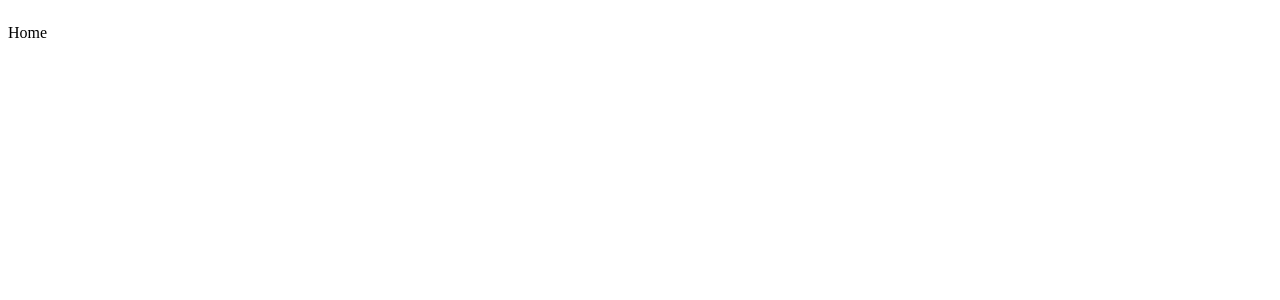
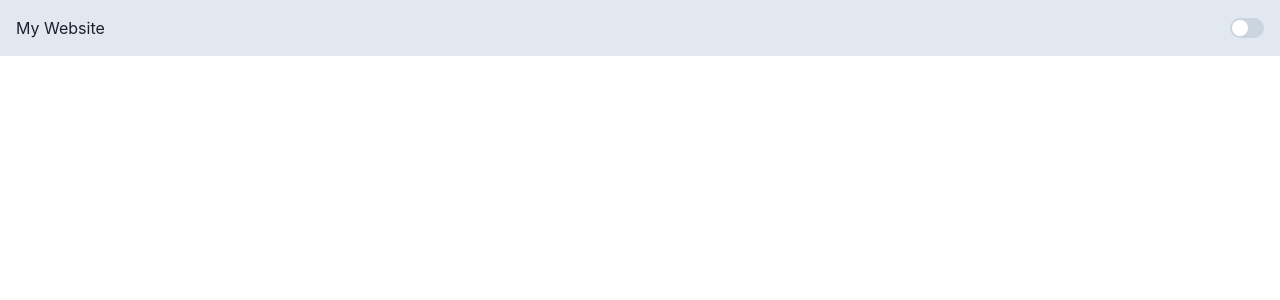
Before and after one commit to Satishchilkaka/my-store, a Next.js app: page / in a window 1280 px wide. Shown: the top 300 px of the page. Built offline with nearby package versions, Linux system fonts and the light colour scheme.

Commit message:
add header component

```diff
--- /dev/null
+++ b/src/components/Header.tsx
@@ -0,0 +1,27 @@
+import { useState } from 'react';
+import { Flex, Switch, useColorMode } from '@chakra-ui/react';
+
+const Header = () => {
+  const [isDarkMode, setIsDarkMode] = useState(false);
+  const { colorMode, toggleColorMode } = useColorMode();
+
+  const handleToggle = () => {
+    setIsDarkMode((prevMode) => !prevMode);
+    toggleColorMode();
+  };
+
+  return (
+    <Flex
+      as="header"
+      align="center"
+      justify="space-between"
+      p={4}
+      bg={isDarkMode ? 'gray.800' : 'gray.200'}
+    >
+      <h1>My Website</h1>
+      <Switch isChecked={isDarkMode} onChange={handleToggle} />
+    </Flex>
+  );
+};
+
+export default Header;
--- a/src/pages/index.tsx
+++ b/src/pages/index.tsx
@@ -1,12 +1,16 @@
-import { Flex, Box, Text } from "@chakra-ui/react";
+import { NextPage } from 'next';
+import { Box, ChakraProvider } from '@chakra-ui/react';
+import Header from '../components/Header';
 
-const Home = () => {
+const Home: NextPage = () => {
   return (
-    <Flex>
+    <ChakraProvider>
       <Box>
-        <Text>Home</Text>
+        <Header />
+        {/* Add the rest of your page content here */}
       </Box>
-    </Flex>
+    </ChakraProvider>
   );
 };
+
 export default Home;
--- /dev/null
+++ b/src/styles/theme.ts
@@ -0,0 +1,11 @@
+
+import { extendTheme } from '@chakra-ui/react';
+
+const theme = extendTheme({
+  config: {
+    initialColorMode: 'light', // Set initial color mode here
+    useSystemColorMode: false, // Set to true to enable system color mode detection
+  },
+});
+
+export default theme;
```
Also changed, not shown: src/_app.tsx (+11 -3 lines).
